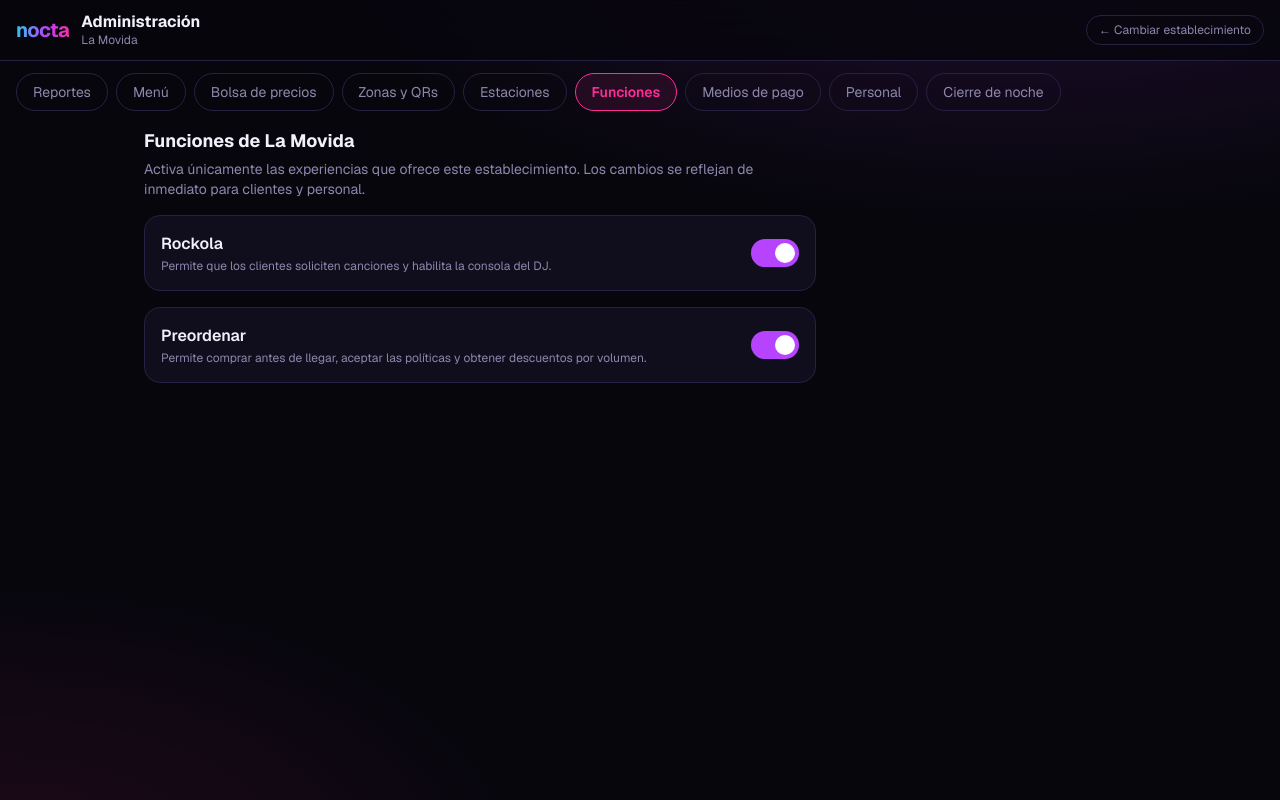
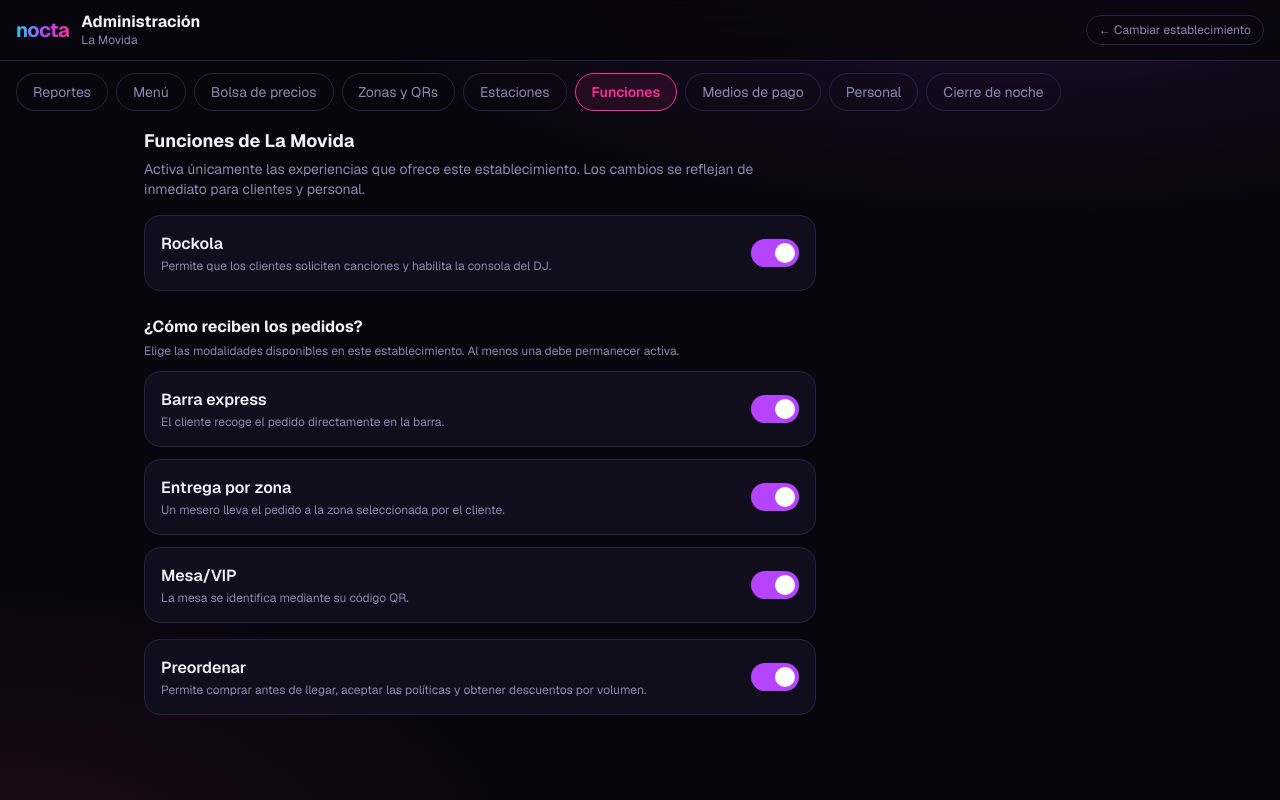
Before and after one commit to hfm1219-boop/nocta, a Next.js app: page /admin in a window 1280 px wide. Both pictures are taken after a click on the button "Funciones". Built offline with nearby package versions, Linux system fonts and the light colour scheme.

Commit message:
Make order reception modes configurable

```diff
--- a/app/admin/page.tsx
+++ b/app/admin/page.tsx
@@ -77,6 +77,22 @@ export default function Admin() {
 // ---------------- Funciones del establecimiento ----------------
 
 function Funciones({ db }: { db: DB }) {
+  const recepciones = [
+    db.config.funciones.recepcionBarra,
+    db.config.funciones.recepcionZona,
+    db.config.funciones.recepcionMesa,
+  ];
+  function cambiarRecepcion(campo: "recepcionBarra" | "recepcionZona" | "recepcionMesa") {
+    guardarDB((datos) => {
+      const activas = [
+        datos.config.funciones.recepcionBarra,
+        datos.config.funciones.recepcionZona,
+        datos.config.funciones.recepcionMesa,
+      ].filter(Boolean).length;
+      if (datos.config.funciones[campo] && activas === 1) return;
+      datos.config.funciones[campo] = !datos.config.funciones[campo];
+    });
+  }
   return (
     <div className="space-y-4 max-w-2xl">
       <div>
@@ -93,6 +109,33 @@ function Funciones({ db }: { db: DB }) {
           datos.config.funciones.rockola = !datos.config.funciones.rockola;
         })}
       />
+      <section className="space-y-3 pt-2">
+        <div>
+          <h3 className="font-bold">¿Cómo reciben los pedidos?</h3>
+          <p className="text-xs text-muted mt-1">Elige las modalidades disponibles en este establecimiento. Al menos una debe permanecer activa.</p>
+        </div>
+        <OpcionInterruptor
+          nombre="Barra express"
+          nota="El cliente recoge el pedido directamente en la barra."
+          activo={db.config.funciones.recepcionBarra}
+          onCambiar={() => cambiarRecepcion("recepcionBarra")}
+        />
+        <OpcionInterruptor
+          nombre="Entrega por zona"
+          nota="Un mesero lleva el pedido a la zona seleccionada por el cliente."
+          activo={db.config.funciones.recepcionZona}
+          onCambiar={() => cambiarRecepcion("recepcionZona")}
+        />
+        <OpcionInterruptor
+          nombre="Mesa/VIP"
+          nota="La mesa se identifica mediante su código QR."
+          activo={db.config.funciones.recepcionMesa}
+          onCambiar={() => cambiarRecepcion("recepcionMesa")}
+        />
+        {recepciones.filter(Boolean).length === 1 && (
+          <p className="text-xs text-amber">La última modalidad activa no se puede apagar.</p>
+        )}
+      </section>
       <OpcionInterruptor
         nombre="Preordenar"
         nota="Permite comprar antes de llegar, aceptar las políticas y obtener descuentos por volumen."
--- a/app/m/carrito/page.tsx
+++ b/app/m/carrito/page.tsx
@@ -57,6 +57,12 @@ export default function Checkout() {
   const proximoNivel = siguienteNivel(items);
 
   const config = db?.config;
+  const modosHabilitados = config ? ([
+    config.funciones.recepcionBarra && "barra",
+    config.funciones.recepcionZona && "zona",
+    config.funciones.recepcionMesa && "mesa",
+  ].filter(Boolean) as ModoServicio[]) : [];
+  const modoValido = modosHabilitados.includes(modo) ? modo : (modosHabilitados[0] ?? "barra");
   const mediosDisponibles = useMemo(() => {
     if (!config) return [] as MedioPago[];
     if (pagoAlFinal) return ["datafono"] as MedioPago[];
@@ -65,13 +71,13 @@ export default function Checkout() {
     if (esPreorden) return lista;
     const superaTope = total > config.topeContraEntrega;
     if (!superaTope) {
-      if (config.mediosHabilitados.efectivo && (modo !== "zona" || config.efectivoEnZona)) {
+      if (config.mediosHabilitados.efectivo && (modoValido !== "zona" || config.efectivoEnZona)) {
         lista.push("efectivo");
       }
       if (config.mediosHabilitados.datafono) lista.push("datafono");
     }
     return lista;
-  }, [config, esPreorden, modo, pagoAlFinal, total]);
+  }, [config, esPreorden, modoValido, pagoAlFinal, total]);
 
   const medioValido = mediosDisponibles.includes(medio)
     ? medio
@@ -79,7 +85,7 @@ export default function Checkout() {
 
   if (!db || !config) return null;
 
-  const necesitaZona = modo !== "barra";
+  const necesitaZona = modoValido !== "barra";
   const superaTope = total > config.topeContraEntrega;
   const programadoPara = fechaLlegada ? new Date(fechaLlegada).getTime() : 0;
   const fechaValida = !esPreorden || (ahora > 0 && programadoPara >= ahora + 30 * 60_000);
@@ -109,7 +115,7 @@ export default function Checkout() {
     await new Promise((r) => setTimeout(r, medioValido === "digital" ? 1600 : 400));
     const pedido = crearPedido({
       items,
-      modo,
+      modo: modoValido,
       zonaId: necesitaZona ? zonaId : undefined,
       medioPago: medioValido,
       propina,
@@ -325,8 +331,8 @@ export default function Checkout() {
 
       {!esPreorden && <section>
         <h2 className="font-semibold mb-2">¿Cómo recibes tu pedido?</h2>
-        <div className="grid grid-cols-3 gap-2">
-          {(["barra", "zona", "mesa"] as ModoServicio[]).map((m) => (
+        <div className="grid gap-2" style={{ gridTemplateColumns: `repeat(${modosHabilitados.length}, minmax(0, 1fr))` }}>
+          {modosHabilitados.map((m) => (
             <button
               key={m}
               onClick={() => {
@@ -335,7 +341,7 @@ export default function Checkout() {
                 if (m !== "mesa") setPagoAlFinal(false);
               }}
               className={`card py-3 px-1 text-xs transition ${
-                modo === m ? "chip-active font-semibold" : "text-muted"
+                modoValido === m ? "chip-active font-semibold" : "text-muted"
               }`}
             >
               <div className="text-lg mb-1">{m === "barra" ? "🍹" : m === "zona" ? "📍" : "🪑"}</div>
@@ -343,12 +349,12 @@ export default function Checkout() {
             </button>
           ))}
         </div>
-        {modo === "barra" && (
+        {modoValido === "barra" && (
           <p className="text-xs text-muted mt-2">
             Te avisamos cuando esté listo y lo recoges en la barra express, sin fila.
           </p>
         )}
-        {modo === "zona" && (
+        {modoValido === "zona" && (
           <p className="text-xs text-muted mt-2">
             Un mesero te lo lleva. Mantén tu pantalla-luz visible para que te encuentre.
           </p>
@@ -357,8 +363,8 @@ export default function Checkout() {
 
       {!esPreorden && necesitaZona && (
         <section>
-          <h2 className="font-semibold mb-2">{modo === "zona" ? "¿En qué zona estás?" : "Identifica tu mesa"}</h2>
-          {modo === "zona" ? (
+          <h2 className="font-semibold mb-2">{modoValido === "zona" ? "¿En qué zona estás?" : "Identifica tu mesa"}</h2>
+          {modoValido === "zona" ? (
             <MapaZonas zonas={db.zonas.filter((zona) => zona.tipo === "zona")} seleccionada={zonaId} onSeleccionar={setZonaId} nombreLocal={db.config.nombre} />
           ) : (
             <div className="card p-4 space-y-3 border-neon3/35">
@@ -414,7 +420,7 @@ export default function Checkout() {
         </section>
       )}
 
-      {!esPreorden && modo === "mesa" && config.pagoAlFinalActivo && (
+      {!esPreorden && modoValido === "mesa" && config.pagoAlFinalActivo && (
         <section className="card p-4 border-neon1/40 space-y-3">
           <div className="flex items-center justify-between gap-4">
             <div>
--- a/lib/seed.ts
+++ b/lib/seed.ts
@@ -212,7 +212,13 @@ export function crearDBInicial(): DB {
     staff: STAFF.map((s) => ({ ...s })),
     config: {
       nombre: "La Movida",
-      funciones: { rockola: true, preorden: true },
+      funciones: {
+        rockola: true,
+        preorden: true,
+        recepcionBarra: true,
+        recepcionZona: true,
+        recepcionMesa: true,
+      },
       mediosHabilitados: { digital: true, efectivo: true, datafono: true },
       efectivoEnZona: false,
       topeContraEntrega: 150000,
--- a/lib/store.ts
+++ b/lib/store.ts
@@ -105,8 +105,17 @@ function normalizarDB(db: DB): DB {
     db.version = 2;
   }
   if (!Array.isArray(db.categorias)) db.categorias = crearDBInicial().categorias;
-  db.config.funciones ??= { rockola: true, preorden: true };
+  db.config.funciones ??= {
+    rockola: true,
+    preorden: true,
+    recepcionBarra: true,
+    recepcionZona: true,
+    recepcionMesa: true,
+  };
   db.config.funciones.preorden ??= true;
+  db.config.funciones.recepcionBarra ??= true;
+  db.config.funciones.recepcionZona ??= true;
+  db.config.funciones.recepcionMesa ??= true;
   if (!Array.isArray(db.solicitudesCanciones)) db.solicitudesCanciones = [];
   if (!Array.isArray(db.vaquitas)) db.vaquitas = [];
   if (!Array.isArray(db.estacionesDespacho)) {
--- a/lib/types.ts
+++ b/lib/types.ts
@@ -171,6 +171,9 @@ export interface ConfigLocal {
   funciones: {
     rockola: boolean;
     preorden: boolean;
+    recepcionBarra: boolean;
+    recepcionZona: boolean;
+    recepcionMesa: boolean;
   };
   mediosHabilitados: Record<MedioPago, boolean>;
   efectivoEnZona: boolean; // modo B con efectivo requiere autorización expresa
```
